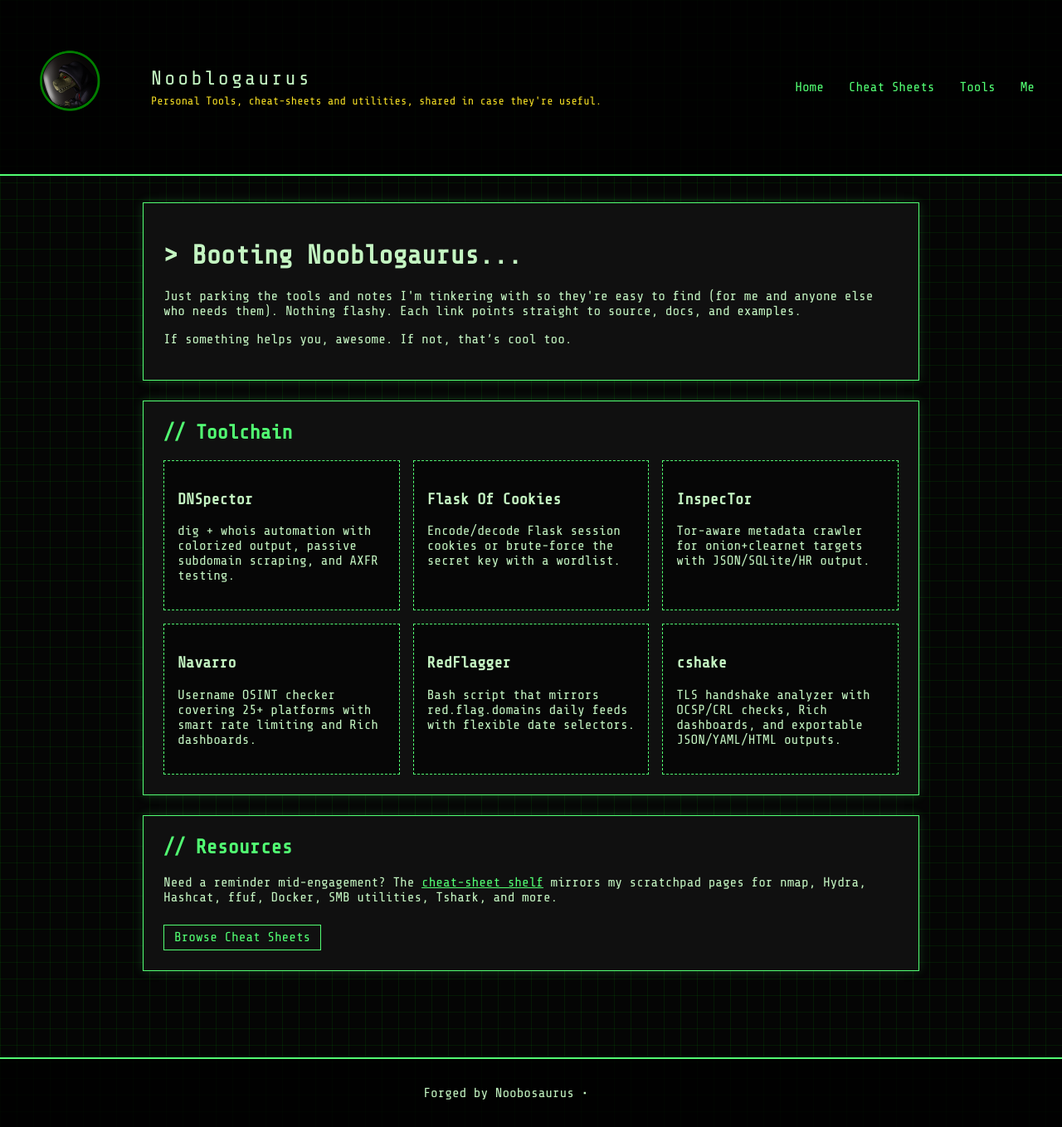
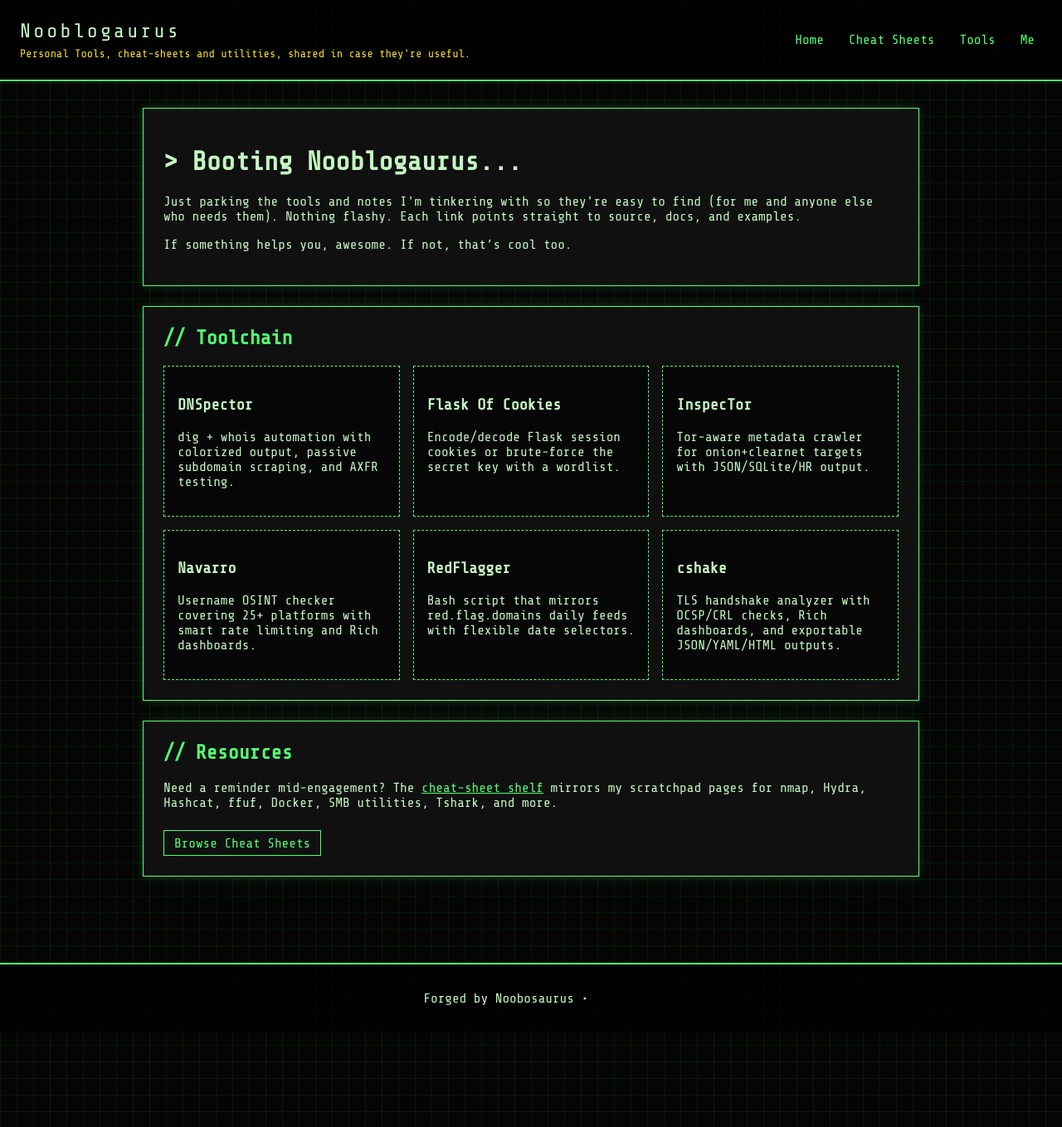
Before and after one commit to NoobosaurusBlog/Nooblogaurus, a Jekyll site: the page built from index.md, in a window 1280 px wide and 1359 px high. Shown: the whole window at 83% size. Built offline with Jekyll 4.4.1, drawn with Linux system fonts in a browser that asks for light colours.

Commit message:
Remove header avatar

```diff
--- a/_layouts/default.html
+++ b/_layouts/default.html
@@ -9,7 +9,6 @@
   <body>
     <header class="site-header">
       <div class="logo-block">
-        <img src="{{ '/profile.png' | relative_url }}" alt="Profile avatar" class="logo-avatar" />
         <div class="logo-meta">
           <div class="logo-text">{{ site.title }}</div>
           <div class="tagline">{{ site.description }}</div>
--- a/assets/css/main.css
+++ b/assets/css/main.css
@@ -40,15 +40,7 @@ body {
 .logo-block {
   display: flex;
   align-items: center;
-  gap: 1.75rem;
-}
-
-.logo-avatar {
-  width: 130px;
-  height: 130px;
-  border-radius: 16px;
-  object-fit: cover;
-  display: block;
+  gap: 1rem;
 }
 
 .logo-meta {
@@ -56,7 +48,6 @@ body {
   flex-direction: column;
   gap: 0.4rem;
   justify-content: center;
-  min-height: 130px;
 }
 
 .logo-text {
```
